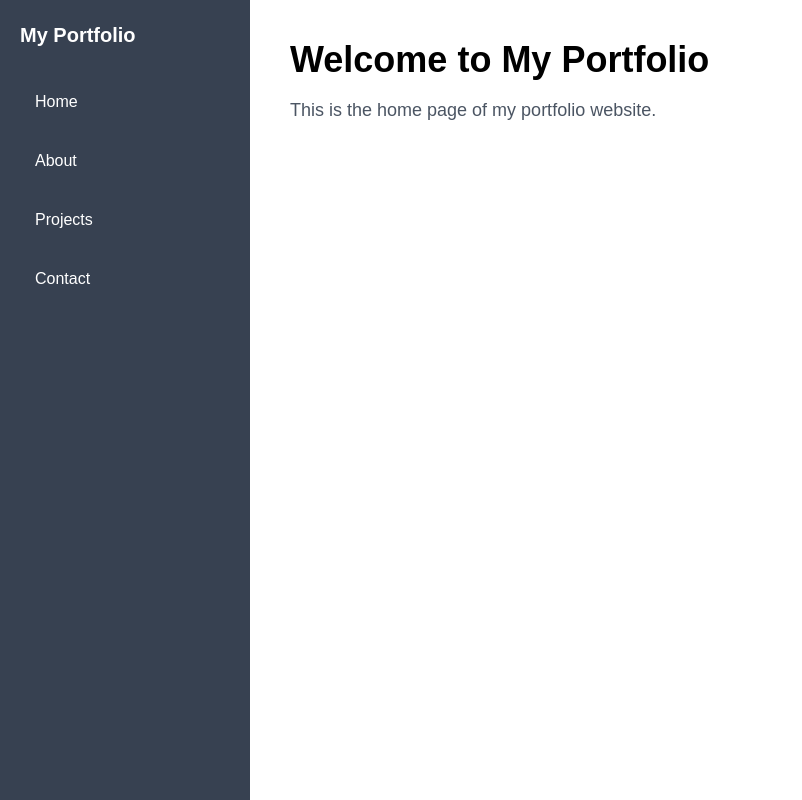
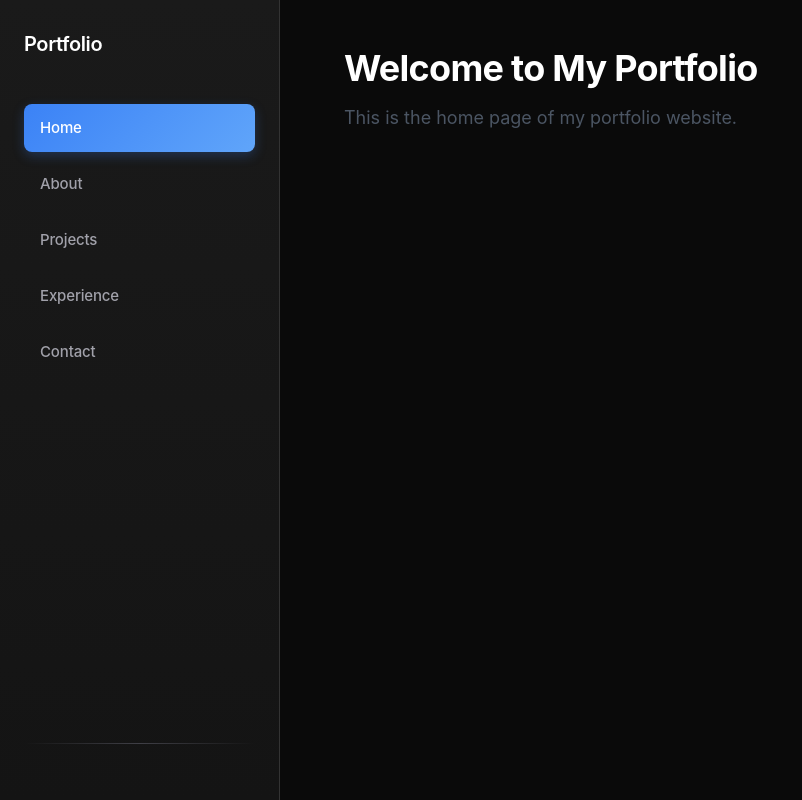
Before and after one commit to jake-molnia/portfolio, a Next.js app: page / in a window 1280 px wide. Shown: the whole page, without its empty margins (0-802 px from the left). Built offline with nearby package versions, Linux system fonts and the light colour scheme.

Commit message:
better colors

```diff
--- a/src/app/globals.css
+++ b/src/app/globals.css
@@ -1,6 +1,8 @@
 @tailwind base;
 @tailwind components;
 @tailwind utilities;
+
+@import url('https://fonts.googleapis.com/css2?family=Inter:wght@300;400;500;600;700&display=swap');
 
 * {
   margin: 0;
@@ -9,47 +11,132 @@
 }
 
 body {
-  font-family: Arial, sans-serif;
+  font-family: -apple-system, BlinkMacSystemFont, 'SF Pro Display', 'Inter', system-ui, sans-serif;
+  background-color: #0a0a0a;
+  color: #ffffff;
+  line-height: 1.6;
+  font-weight: 400;
 }
 
 .sidebar {
   position: fixed;
   left: 0;
   top: 0;
-  width: 250px;
+  width: 280px;
   height: 100vh;
-  background-color: #374151;
-  color: white;
-  padding: 20px;
+  background: linear-gradient(180deg, #1a1a1a 0%, #141414 100%);
+  border-right: 1px solid #333333;
+  padding: 32px 24px;
   z-index: 1000;
+  backdrop-filter: blur(20px);
 }
 
 .sidebar h2 {
-  margin-bottom: 30px;
+  margin-bottom: 48px;
   font-size: 20px;
-  font-weight: bold;
+  font-weight: 600;
+  color: #ffffff;
+  letter-spacing: -0.02em;
 }
 
 .sidebar nav {
   display: flex;
   flex-direction: column;
-  gap: 15px;
+  gap: 8px;
 }
 
 .sidebar nav a {
-  color: white;
+  color: #a1a1aa;
   text-decoration: none;
-  padding: 10px 15px;
-  border-radius: 5px;
-  transition: background-color 0.2s;
+  padding: 12px 16px;
+  border-radius: 8px;
+  transition: all 0.2s cubic-bezier(0.4, 0, 0.2, 1);
+  font-weight: 500;
+  font-size: 15px;
+  letter-spacing: -0.01em;
+  position: relative;
+  overflow: hidden;
 }
 
 .sidebar nav a:hover {
-  background-color: #4b5563;
+  background-color: rgba(255, 255, 255, 0.06);
+  color: #ffffff;
+  transform: translateX(2px);
+}
+
+.sidebar nav a:active {
+  transform: translateX(2px) scale(0.98);
+}
+
+.sidebar nav a.active {
+  background: linear-gradient(135deg, #3b82f6 0%, #60a5fa 100%);
+  color: #ffffff;
+  box-shadow: 0 4px 12px rgba(59, 130, 246, 0.25);
 }
 
 .main-content {
-  margin-left: 250px;
-  padding: 40px;
+  margin-left: 280px;
+  padding: 48px 64px;
   min-height: 100vh;
+  background: #0a0a0a;
 }
+
+/* Custom scrollbar */
+::-webkit-scrollbar {
+  width: 6px;
+}
+
+::-webkit-scrollbar-track {
+  background: #1a1a1a;
+}
+
+::-webkit-scrollbar-thumb {
+  background: #404040;
+  border-radius: 3px;
+}
+
+::-webkit-scrollbar-thumb:hover {
+  background: #525252;
+}
+
+/* Typography improvements */
+h1, h2, h3, h4, h5, h6 {
+  font-family: -apple-system, BlinkMacSystemFont, 'SF Pro Display', system-ui, sans-serif;
+  font-weight: 600;
+  letter-spacing: -0.02em;
+  line-height: 1.2;
+}
+
+p {
+  color: #a1a1aa;
+  font-size: 16px;
+  line-height: 1.7;
+}
+
+/* Responsive design */
+@media (max-width: 1024px) {
+  .sidebar {
+    width: 260px;
+  }
+
+  .main-content {
+    margin-left: 260px;
+    padding: 32px 32px;
+  }
+}
+
+@media (max-width: 768px) {
+  .sidebar {
+    transform: translateX(-100%);
+    transition: transform 0.3s ease-in-out;
+  }
+
+  .sidebar.open {
+    transform: translateX(0);
+  }
+
+  .main-content {
+    margin-left: 0;
+    padding: 24px 20px;
+  }
+}
--- a/src/app/layout.tsx
+++ b/src/app/layout.tsx
@@ -3,7 +3,7 @@ import type { Metadata } from 'next'
 
 export const metadata: Metadata = {
   title: 'Portfolio',
-  description: 'My Portfolio Website',
+  description: 'Modern Portfolio Website',
 }
 
 export default function RootLayout({
@@ -16,13 +16,29 @@ export default function RootLayout({
       <body>
         {/* Sidebar - Fixed Left */}
         <div className="sidebar">
-          <h2>My Portfolio</h2>
+          <h2>Portfolio</h2>
           <nav>
-            <a href="/">Home</a>
-            <a href="/about">About</a>
-            <a href="/projects">Projects</a>
-            <a href="/contact">Contact</a>
+            <a href="/" className="active">
+              <span>Home</span>
+            </a>
+            <a href="/about">
+              <span>About</span>
+            </a>
+            <a href="/projects">
+              <span>Projects</span>
+            </a>
+            <a href="/experience">
+              <span>Experience</span>
+            </a>
+            <a href="/contact">
+              <span>Contact</span>
+            </a>
           </nav>
+
+          {/* Bottom section with subtle accent */}
+          <div className="absolute bottom-8 left-6 right-6">
+            <div className="h-px bg-gradient-to-r from-transparent via-zinc-700 to-transparent mb-6"></div>
+          </div>
         </div>
 
         {/* Main Content */}
```
